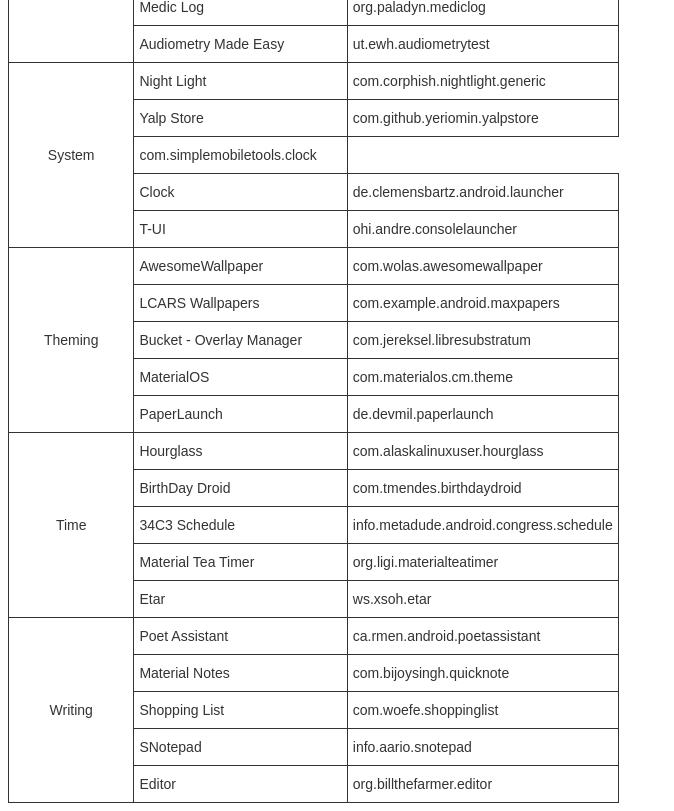
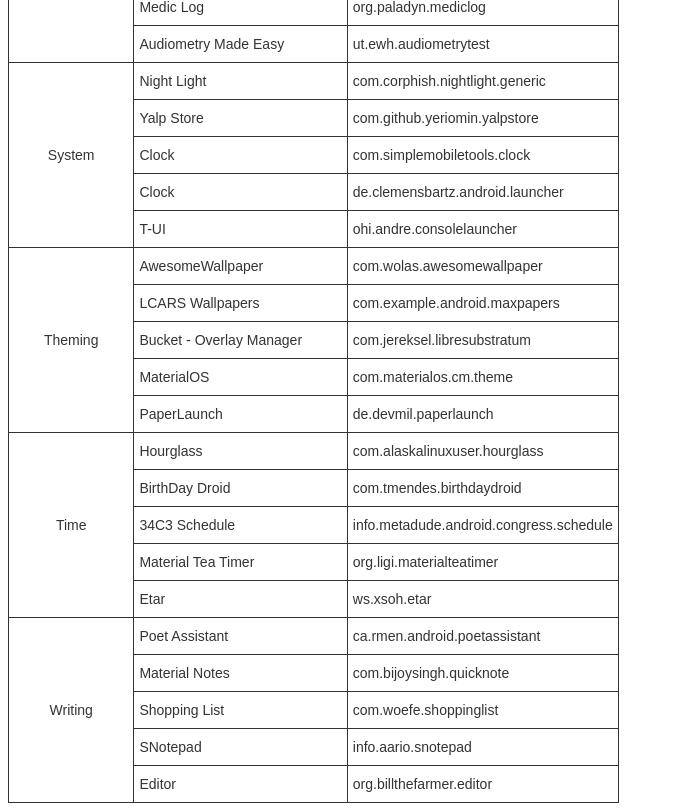
Before and after one commit to TDROIDTool/TDROIDTool.github.io, a plain HTML site: page readme/fdroidapp.html in a window 1280 px wide. Shown: the part 2460-3271 px from the top of the page, without its empty margins (0-674 px from the left). Drawn offline with Linux system fonts and the light colour scheme.

Commit message:
Update fdroidapp.html

```diff
--- a/readme/fdroidapp.html
+++ b/readme/fdroidapp.html
@@ -307,6 +307,7 @@
     <td class="tg-yp4a">com.github.yeriomin.yalpstore</td>
   </tr>
   <tr>
+    <td class="tg-yp4a">Clock</td>
     <td class="tg-yp4a">com.simplemobiletools.clock</td>
   </tr>
   <tr>
```
